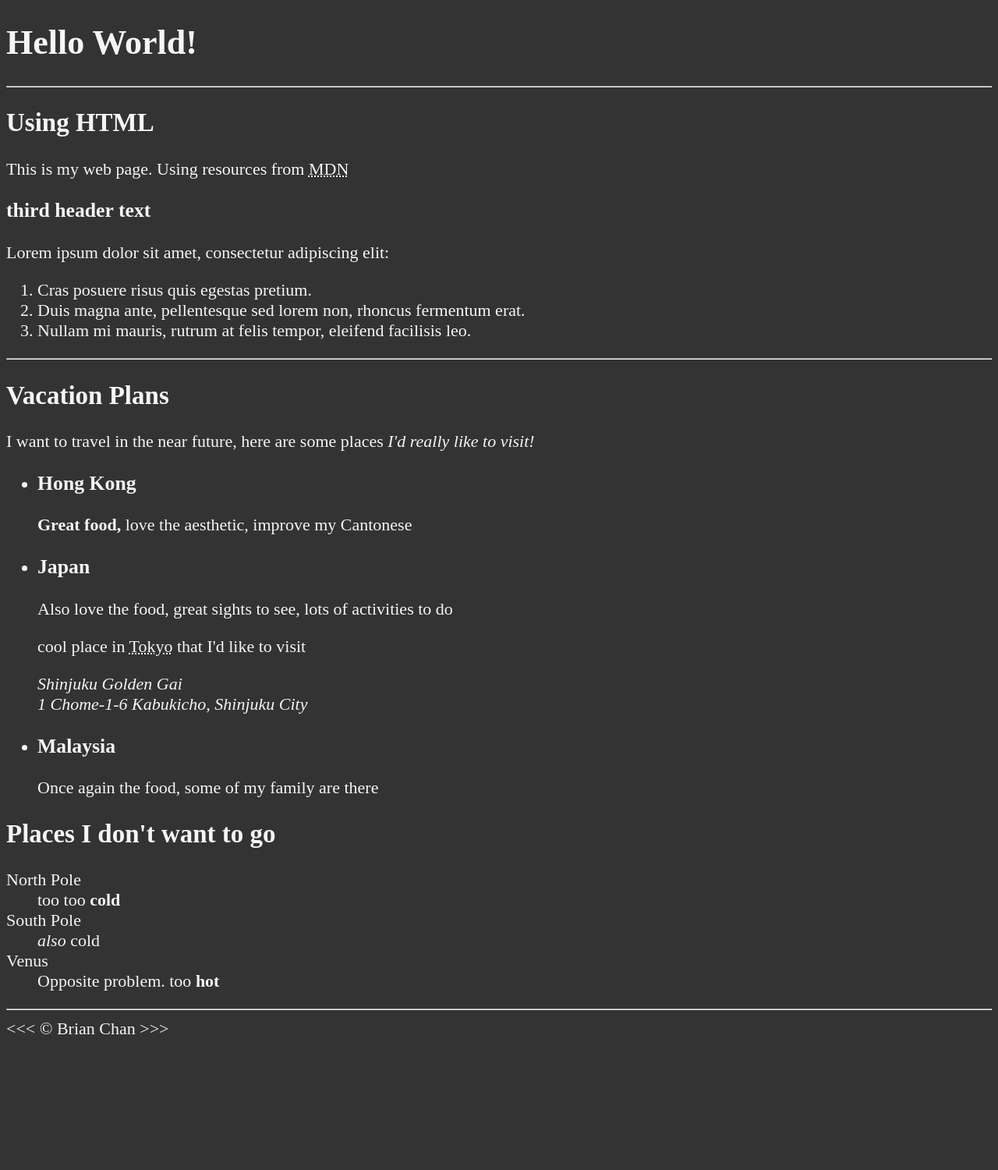
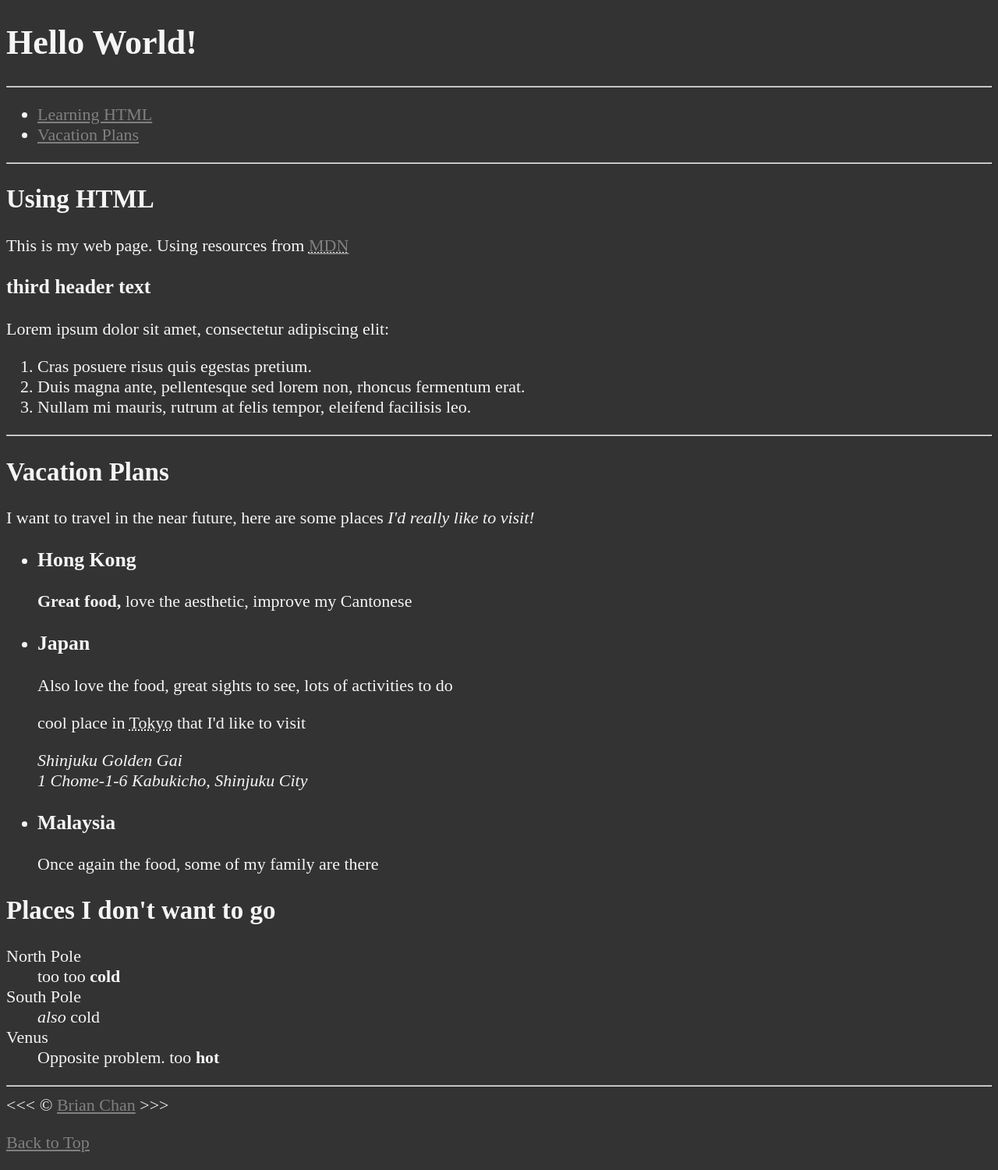
Before and after one commit to BrianCh16/html-project, a plain HTML site: page index.html in a window 1280 px wide. Shown: the whole page at 78% size. Before the commit the page ends 1340 px from the top, so only its background shows below. Drawn offline with Linux system fonts and the light colour scheme.

Commit message:
added a bunch of links: absolute links to lead to places, relative links within the index.html folder, internal links anchors that navigate our page. different type of link attributes: webpage, email, download, numbers

```diff
--- /dev/null
+++ b/about.html
@@ -0,0 +1,37 @@
+<!DOCTYPE html>
+<html lang="en">
+
+<head>
+    <meta charset="UTF-8">
+    <meta name="author" content="Brian Chan">
+    <meta name="description" content="Hello, I'm Brian Chan. This page is about me">
+    <title>About Me</title>
+    <link rel="icon" href="html5.png" type="image/x-icon">
+    <link rel="stylesheet" href="main.css" type="text/css">
+</head>
+
+<body>
+    <h1>Hi! I'm Brian Chan</h1>
+
+    <hr>
+
+    <p>Lorem ipsum dolor sit amet consectetur, adipisicing elit. Quam labore mollitia delectus minima? Perspiciatis vero
+        vel iure culpa deserunt cum, possimus illo maxime ex! Magni tempora alias ipsa? Unde, quisquam.</p>
+
+    <hr>
+    <p>random links, not real</p>
+    <ul>
+        <li>Download a <a href="html5.png" download>HTML5 Icon</a></li>
+        <li>Contact this: <a href="mailto:random@email.com">Email</a></li>
+        <li>Dial This: <a href="tel:+1234567890">Number</a></li>
+        <li>Open <a href="https://www.google.com/" target="_blank">Google</a> in a new tab.</li>
+    </ul>
+
+    <hr>
+    &lt;&lt;&lt;&copy; <a href="about.html">Brian Chan</a> &gt;&gt;&gt;
+    <p>
+        <a href="/">Back to Home</a>
+    </p>
+</body>
+
+</html>
--- a/index.html
+++ b/index.html
@@ -13,12 +13,25 @@
 
 <body>
     <h1>Hello World!</h1>
+    <hr>
+
+    <nav>
+        <ul>
+            <li>
+                <a href="#html">Learning HTML</a>
+            </li>
+            <li>
+                <a href="#vacation">Vacation Plans</a>
+            </li>
+        </ul>
+    </nav>
 
     <hr>
-
+    <section id="html">
         <h2>Using HTML</h2>
         <p>This is my web page. Using resources from
-        <abbr title="Mozilla Developer Network">MDN</abbr>
+            <abbr title="Mozilla Developer Network">
+                <a href="https://developer.mozilla.org/">MDN</a></abbr>
         </p>
 
         <h3>third header text</h3>
@@ -28,9 +41,11 @@
             <li>Duis magna ante, pellentesque sed lorem non, rhoncus fermentum erat.</li>
             <li>Nullam mi mauris, rutrum at felis tempor, eleifend facilisis leo.</li>
         </ol>
+    </section>
 
     <hr>
 
+    <section id="vacation">
         <h2>Vacation Plans</h2>
         <p>I want to travel in the near future, here are some places
             <em>I'd really like to visit!</em>
@@ -68,8 +83,12 @@
             <dt>Venus</dt>
             <dd>Opposite problem. too <strong>hot</strong></dd>
         </dl>
+    </section>
     <hr>
-    &lt;&lt;&lt; &copy; Brian Chan &gt;&gt;&gt;
+    &lt;&lt;&lt; &copy; <a href="about.html">Brian Chan</a> &gt;&gt;&gt;
+    <p>
+        <a href="#">Back to Top</a>
+    </p>
 </body>
 
 </html>
--- a/main.css
+++ b/main.css
@@ -6,3 +6,16 @@ body {
     background-color: #333;
     color: whitesmoke;
 }
+
+a {
+    color: gray;
+}
+
+a:visited {
+    color: darkgreen;
+}
+
+a:hover,
+a:active {
+    color: white;
+}
```
Lines whose indentation alone changed are shown as unchanged.
